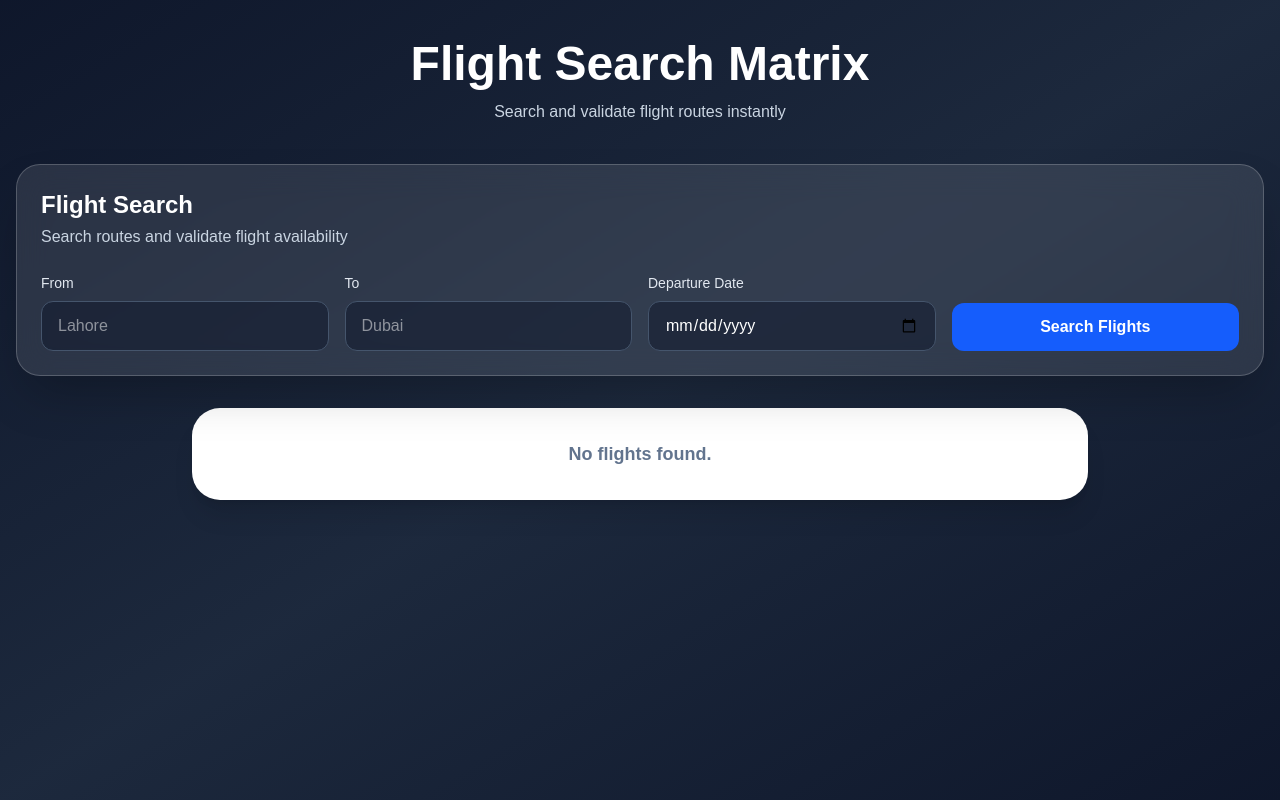
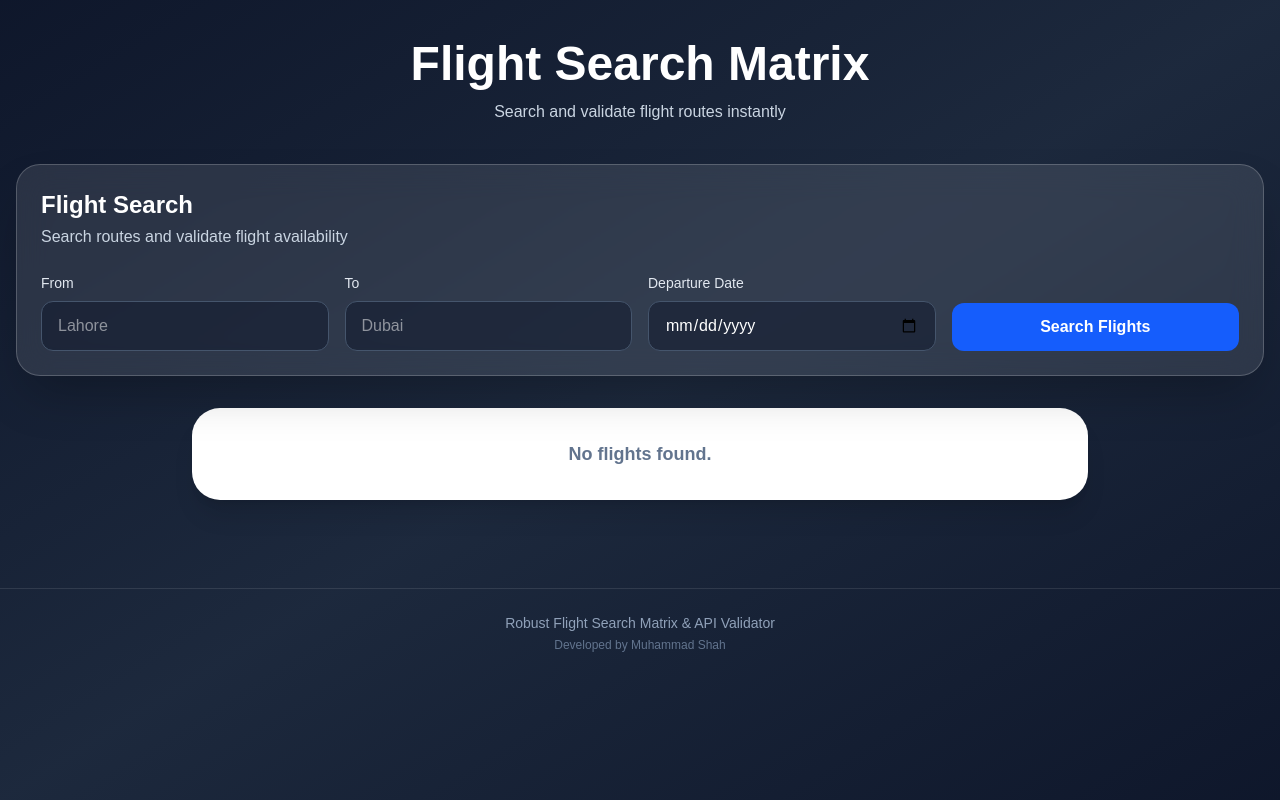
Before and after one commit to mshahdevs/flight-search-validator, a React (Vite) app: page / in a window 1280 px wide. Built offline with nearby package versions, Linux system fonts and the light colour scheme.

Commit message:
added trim() method to ignore space in the input field and import Errorboundary & footer component

```diff
--- a/src/App.jsx
+++ b/src/App.jsx
@@ -2,6 +2,8 @@ import { useState } from 'react';
 import SearchForm from './components/SearchForm';
 import FlightMatrix from './components/FlightMatrix';
 import Loader from './components/Loader';
+import ErrorBoundary from './components/ErrorBoundary';
+import Footer from './components/Footer';
 
 const App = () => {
   const [results, setResults] = useState([]);
@@ -22,8 +24,8 @@ const App = () => {
 
       const filteredFlights = data.filter(
         (flight) =>
-          flight.from.toLowerCase() === form.from.toLowerCase() &&
-          flight.to.toLowerCase() === form.to.toLowerCase() &&
+          flight.from.toLowerCase().trim() === form.from.toLowerCase().trim() &&
+          flight.to.toLowerCase().trim() === form.to.toLowerCase().trim() &&
           flight.date === form.date,
       );
 
@@ -36,6 +38,7 @@ const App = () => {
     }
   };
   return (
+    <ErrorBoundary>
       <div className='min-h-screen bg-gradient-to-br from-slate-900 via-slate-800 to-slate-900'>
         <div className='max-w-7xl mx-auto px-4 py-10'>
           <div className='text-center mb-10'>
@@ -56,7 +59,9 @@ const App = () => {
           )}
           {loading ? <Loader /> : <FlightMatrix results={results} />}
         </div>
+        <Footer />
       </div>
+    </ErrorBoundary>
   );
 };
 
```
Lines whose indentation alone changed are shown as unchanged.
